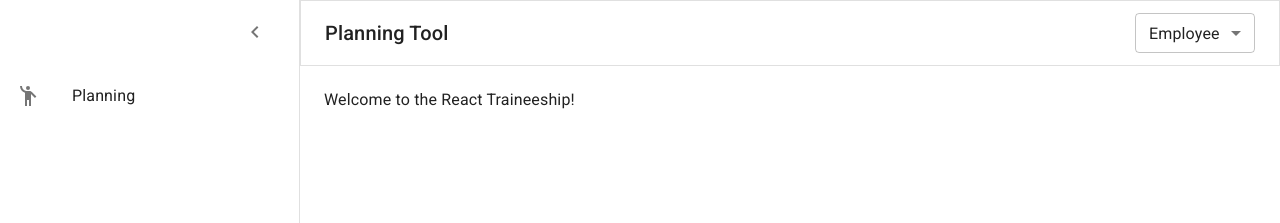
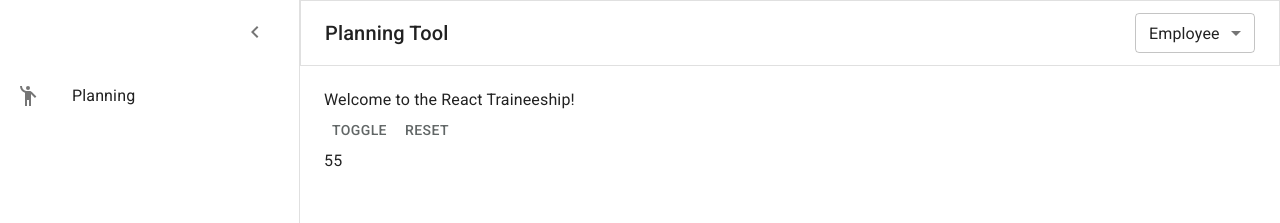
Before and after one commit to DePotterr/axxes-trainee-react, a React (Create React App) app: page / in a window 1280 px wide. Shown: the top 223 px of the page. Built offline with nearby package versions, Linux system fonts and the light colour scheme.

Commit message:
Solution ex3

```diff
--- a/src/shared/components/App/App.jsx
+++ b/src/shared/components/App/App.jsx
@@ -4,13 +4,30 @@ import { ThemeProvider } from "@mui/material/styles"
 import theme from "shared/css/theme"
 import Layout from "shared/components/Layout"
 import Label from "shared/components/Label"
+import Timer from "shared/components/Timer"
+import { Button } from "@mui/material"
+import { useState } from "react"
 
 function App() {
+  const [isTimerActive, setIsTimerActive] = useState(true)
+  const [time, setTime] = useState(60)
+
+  const toggleTimer = () => {
+    setIsTimerActive((prevState) => !prevState)
+  }
+
+  const setDefaultTime = () => {
+    setTime(60)
+  }
+
   return (
     <ThemeProvider theme={theme}>
       <CssBaseline />
       <Layout>
         <Label text="Welcome to the React Traineeship!"></Label>
+        <Button onClick={toggleTimer}>Toggle {isTimerActive}</Button>
+        <Button onClick={setDefaultTime}>Reset</Button>
+        <Timer time={time} start={isTimerActive}></Timer>
       </Layout>
     </ThemeProvider>
   )
--- /dev/null
+++ b/src/shared/components/Timer/Timer.jsx
@@ -0,0 +1,30 @@
+import { Typography } from "@mui/material"
+import { useEffect, useState } from "react"
+import { number, bool } from "prop-types"
+
+const Timer = ({ time, start }) => {
+  const [count, setCount] = useState(time)
+
+  useEffect(() => {
+    if (!start || count === 0) return
+    const timeoutId = setTimeout(() => {
+      console.log(count)
+      setCount((prevTime) => {
+        return prevTime - 1
+      })
+    }, 1000)
+
+    return () => {
+      clearTimeout(timeoutId)
+    }
+  }, [count, start])
+
+  return <Typography>{count}</Typography>
+}
+
+Timer.propTypes = {
+  time: number,
+  start: bool,
+}
+
+export default Timer
--- /dev/null
+++ b/src/shared/components/Timer/index.js
@@ -0,0 +1 @@
+export { default } from "./Timer"
```
